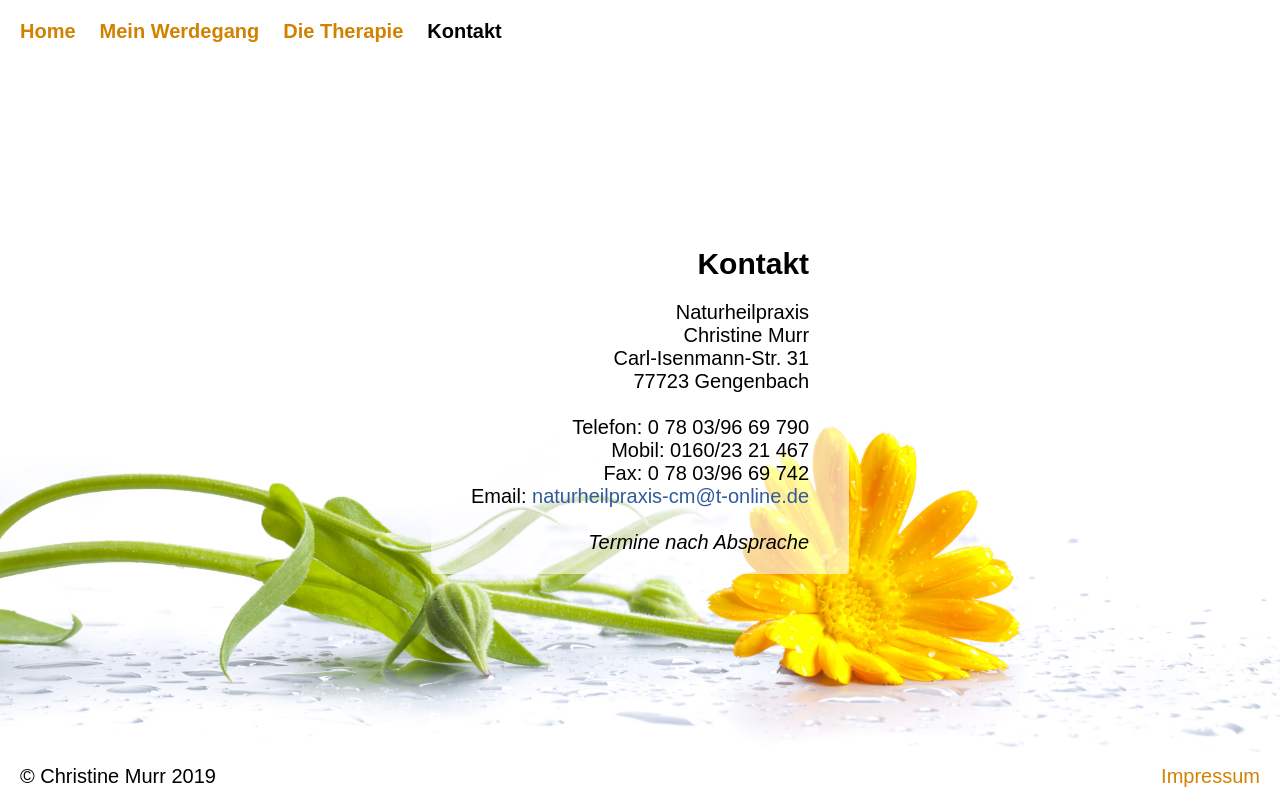
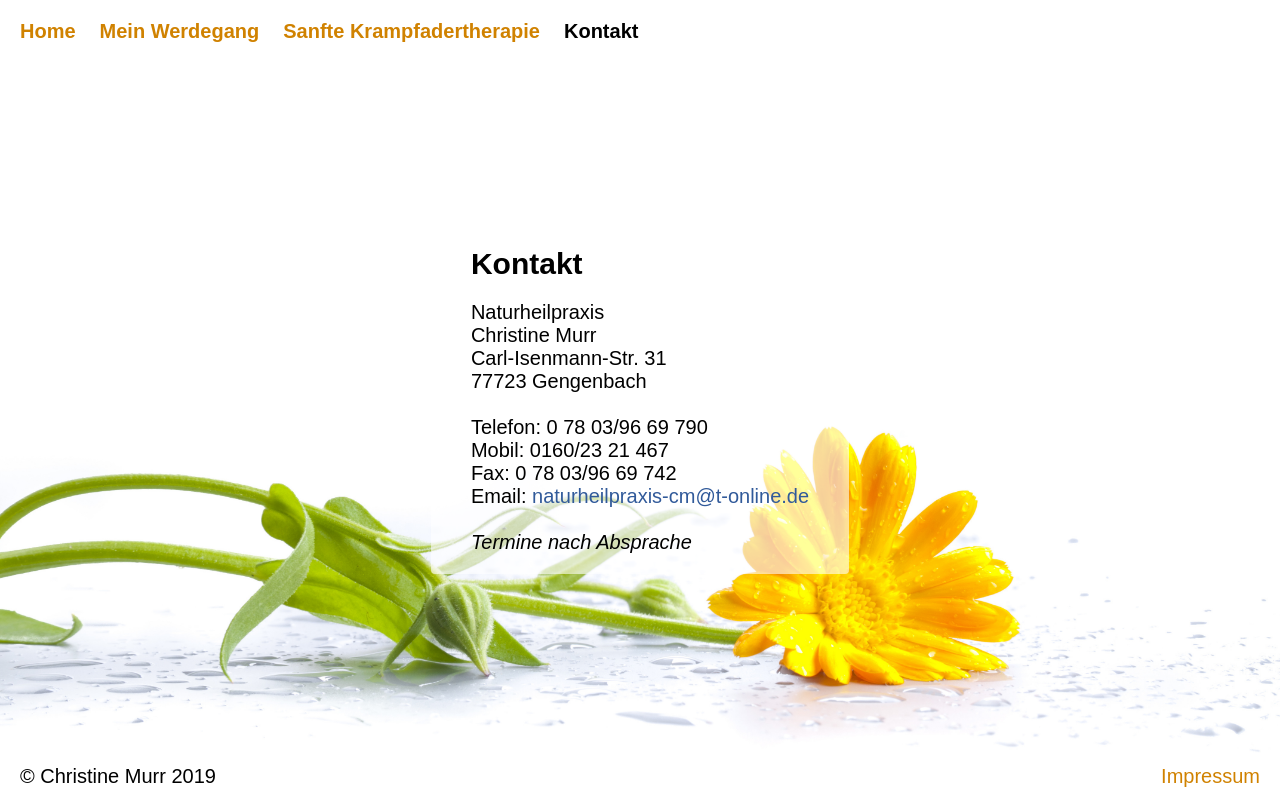
Before and after one commit to KarstenBuckstegge/naturheilpraxis-christinemurr, a website: page new/kontakt.html in a window 1280 px wide. Drawn offline with Linux system fonts and the light colour scheme; a web font is replaced by a local one.

Commit message:
update new website again

```diff
--- a/new/kontakt.html
+++ b/new/kontakt.html
@@ -31,7 +31,7 @@
             </li>
             <li class="menu__item">
                 <a class="link" href="therapie.html">
-                    Die Therapie
+                    Sanfte Krampfadertherapie
                 </a>
             </li>
             <li class="menu__item menu__item--active">
@@ -40,7 +40,7 @@
         </ul>
     </header>
     <main class="main">
-        <h2 class="h2 right">Kontakt</h2>
+        <h2 class="h2">Kontakt</h2>
         <section class="section">
                 <p class="paragraph">
                     Naturheilpraxis<br />
--- a/new/styles.css
+++ b/new/styles.css
@@ -63,9 +63,9 @@ body {
 .h3 {
   font-size: 30px;
   margin-bottom: 8px; }
-
-.right {
-  text-align: right; }
+  @media (max-width: 1024px) {
+    .h3 {
+      font-size: 24px; } }
 
 .menu {
   display: flex;
@@ -132,7 +132,7 @@ body {
 
 .paragraph {
   margin-top: 20px;
-  text-align: right; }
+  text-align: left; }
   @media (max-width: 1024px) {
     .paragraph {
       text-align: left;
```
Also changed, not shown: new/index.html (+1 -1 lines), new/therapie.html (+1 -1 lines), new/werdegang.html (+1 -1 lines).
